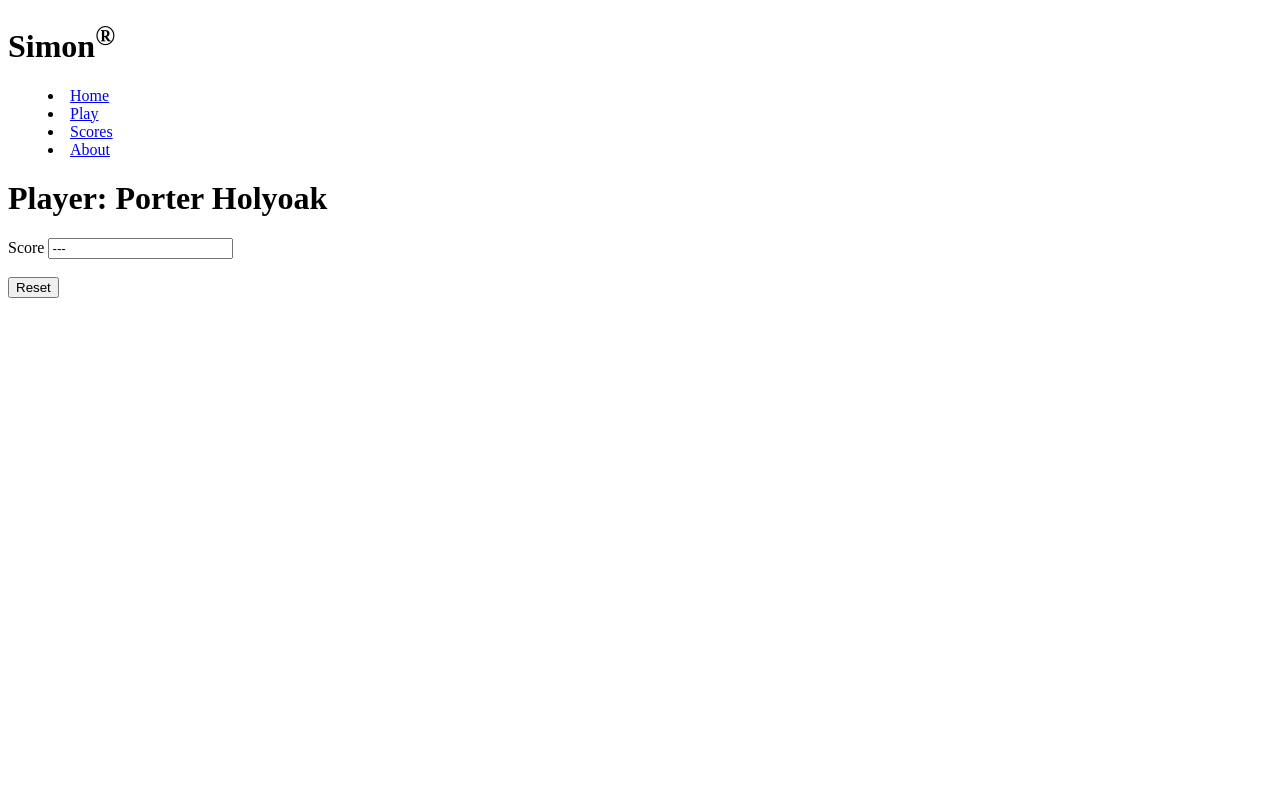
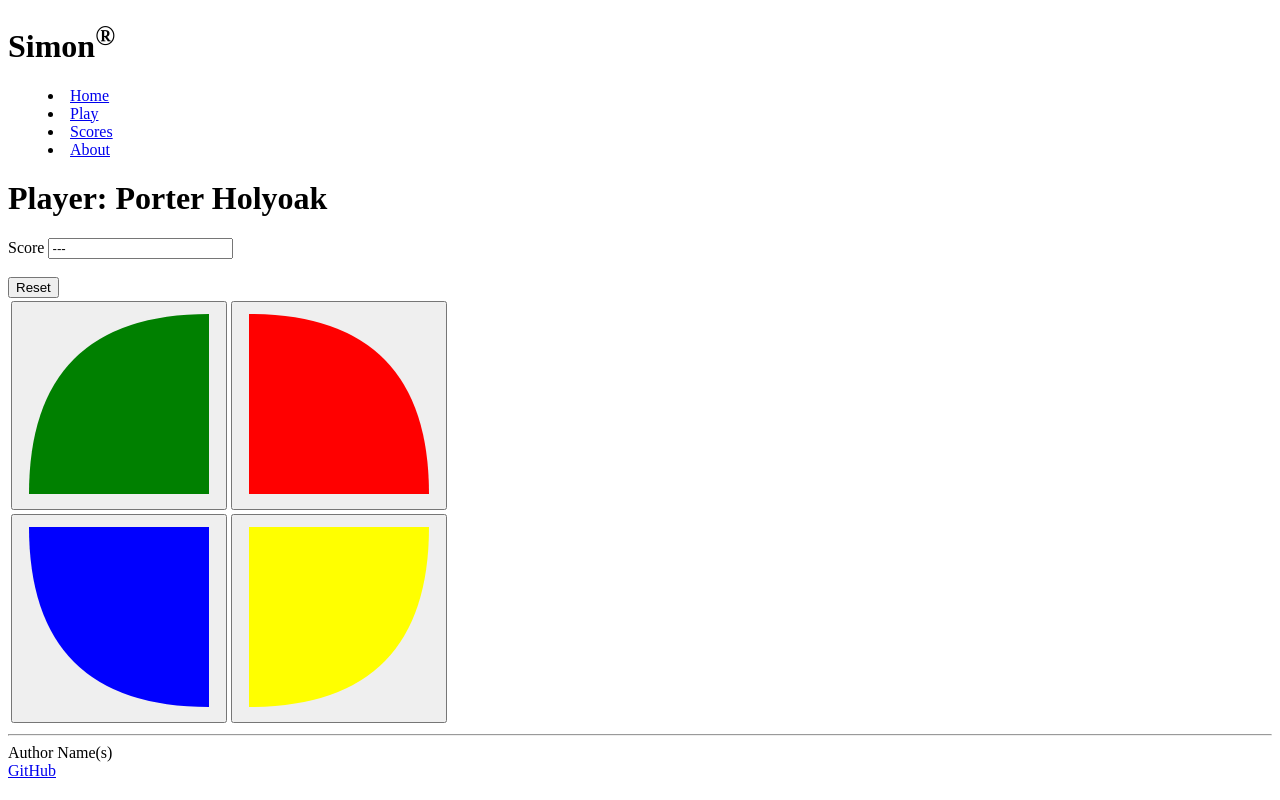
Before and after one commit to pholyoak/simon, a plain HTML site: page play.html in a window 1280 px wide. Drawn offline with Linux system fonts and the light colour scheme.

Commit message:
play.html
Finished writing and manipulating the play html and finished

```diff
--- a/play.html
+++ b/play.html
@@ -43,10 +43,55 @@
             <button>Reset</button>
         </div>
 
-        <div class="outerContainer"></div>
+        <div>
+            <table>
+                <tr>
+                    <td>
+                        <button>
+                            <svg aria-hidden="true" viewBox="0 0 100 100" height="200" width="200">
+                                <path d="M 95,5 95,95 5,95 Q 5,5 95,5" fill="green" />
+                            </svg>
+                        </button>
+                    </td>
+                    <td>
+                        <button>
+                            <svg aria-hidden="true" viewBox="0 0 100 100" height="200" width="200">
+                                <path d="M5,5 5,95 95,95 Q 95,5 5,5" fill="red" />
+                            </svg>
+                        </button>
+                    </td>
+                </tr>
+                <tr>
+                    <td>
+                        <button>
+                            <svg aria-hidden="true" viewBox="0 0 100 100" height="200" width="200">
+                                <path d="M5,5 95,5 95,95 Q 5,95 5,5" fill="blue" />
+                            </svg>
+                        </button>
+                    </td>
+                    <td>
+                        <button>
+                            <svg aria-hidden="true" viewBox="0 0 100 100" height="200" width="200">
+                                <path d="M95,5 5,5 5,95 Q 95,95 95,5" fill="yellow" />
+                            </svg>
+                        </button>
+                    </td>
+                </tr>
+            </table>
+        </div>
 
 
 
 
 
     </main>
+</body>
+
+<footer>
+    <hr />
+    <span class="text-reset">Author Name(s)</span>
+    <br />
+    <a href="https://github.com/webprogramming260/simon-html">GitHub</a>
+</footer>
+
+</html>
```
